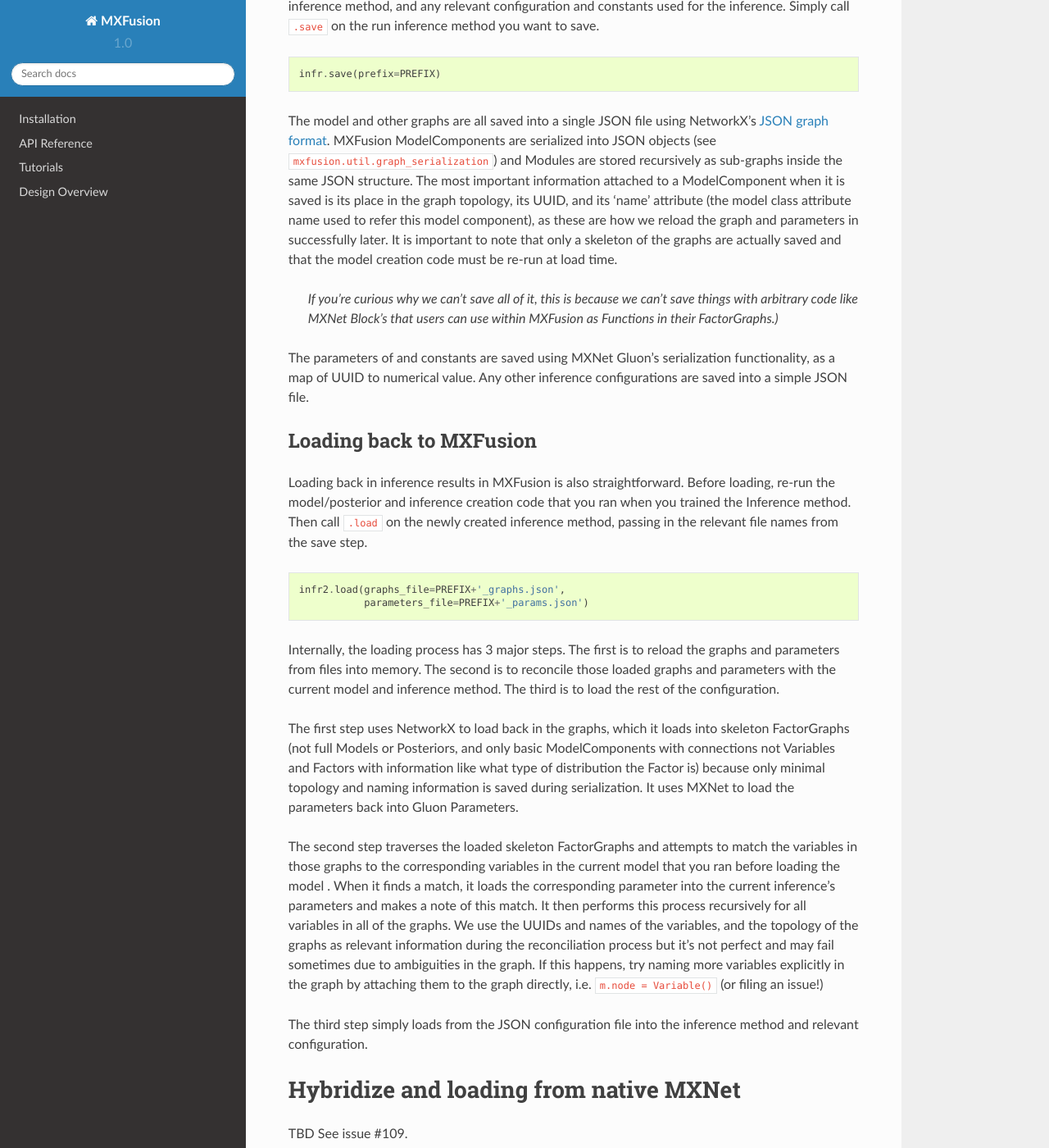
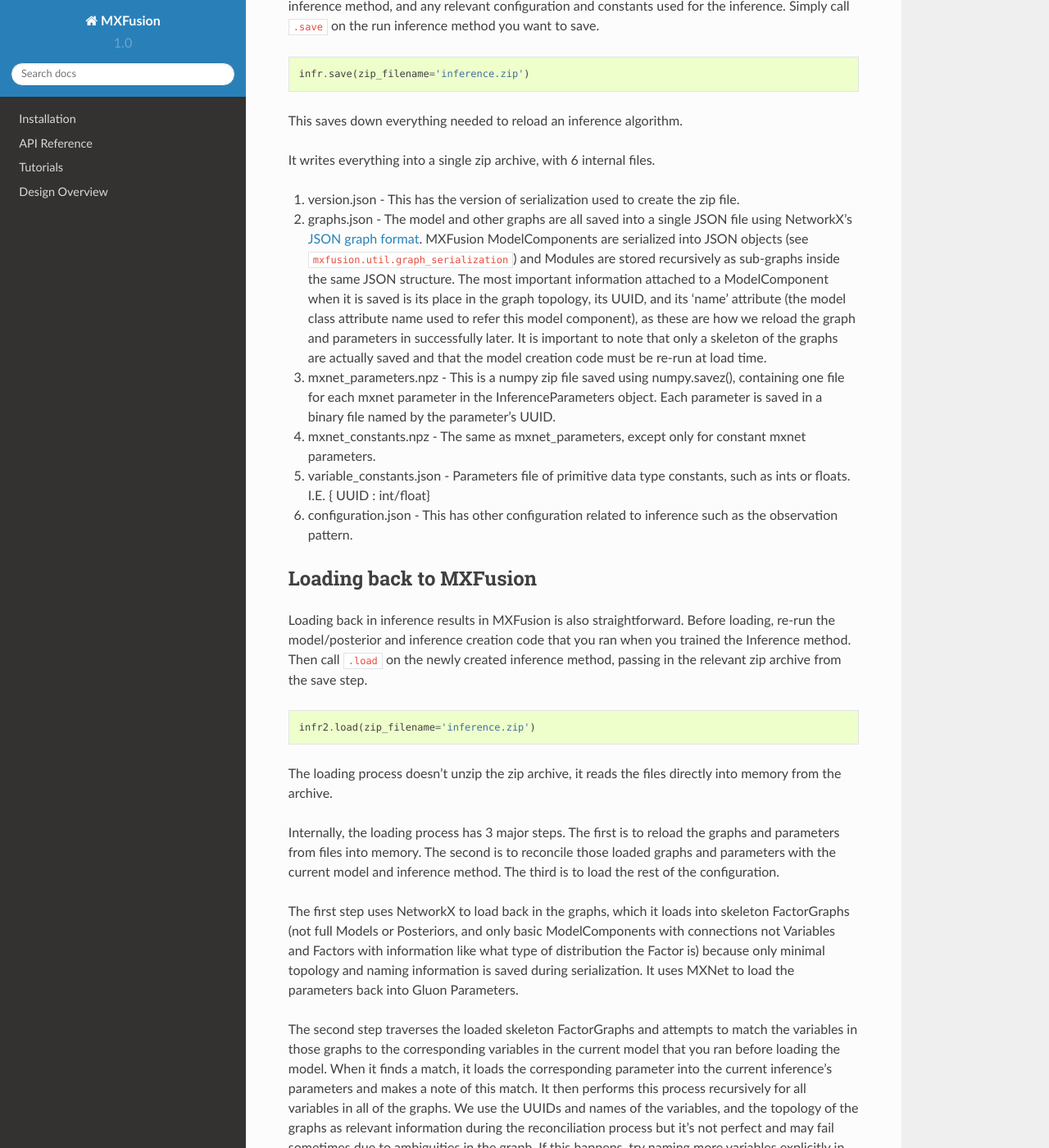
Before and after one commit to amzn/MXFusion, a Sphinx documentation site: the page built from docs/design_documents/serialization.md, in a window 1280 px wide and 1400 px high, scrolled down 268 px. Shown: the whole window at 82% size. Built offline with Sphinx 7.4.7 and the Read the Docs theme 2.0.0, drawn with Linux system fonts in a browser that asks for light colours; pages that are not in the unit, such as notebooks, are missing from menus; some of the changed text lies outside the part shown.

Commit message:
Update serialization doc with zipfile changes

````diff
--- a/docs/design_documents/serialization.md
+++ b/docs/design_documents/serialization.md
@@ -6,35 +6,53 @@ Saving your work in MXFusion is straightforward.
 Saving an inference method will save the model, any additional graphs used in the inference method, the state of the parameters at the end of the inference method, and any relevant configuration and constants used for the inference. Simply call ```.save``` on the run inference method you want to save.
 
 ```python
-infr.save(prefix=PREFIX)
+infr.save(zip_filename='inference.zip')
 ```
 
+This saves down everything needed to reload an inference algorithm.
 
-The model and other graphs are all saved into a single JSON file using NetworkX's [JSON graph format](https://networkx.github.io/documentation/latest/reference/readwrite/json_graph.html). MXFusion ModelComponents are serialized into JSON objects (see ```mxfusion.util.graph_serialization```) and Modules are stored recursively as sub-graphs inside the same JSON structure. The most important information attached to a ModelComponent when it is saved is its place in the graph topology, its UUID, and its 'name' attribute (the model class attribute name used to refer this model component), as these are how we reload the graph and parameters in successfully later. It is important to note that only a skeleton of the graphs are actually saved and that the model creation code must be re-run at load time.
-
-
-> *If you're curious why we can't save all of it, this is because we can't save things with arbitrary code like MXNet Block's that users can use within MXFusion as Functions in their FactorGraphs.)*
-
-
-The parameters of and constants are saved using MXNet Gluon's serialization functionality, as a map of UUID to numerical value. Any other inference configurations are saved into a simple JSON file.
+It writes everything into a single zip archive, with 6 internal files.
+1. version.json - This has the version of serialization used to create the zip file.
+2. graphs.json - The model and other graphs are all saved into a single JSON file using NetworkX's [JSON graph format](https://networkx.github.io/documentation/latest/reference/readwrite/json_graph.html).
+MXFusion ModelComponents are serialized into JSON objects (see ```mxfusion.util.graph_serialization```) and Modules are stored recursively as sub-graphs inside the same JSON structure.
+The most important information attached to a ModelComponent when it is saved is its place in the graph topology, its UUID, and its 'name' attribute (the model class attribute name used to refer this model component), as these are how we reload the graph and parameters in successfully later.
+It is important to note that only a skeleton of the graphs are actually saved and that the model creation code must be re-run at load time.
+3. mxnet_parameters.npz - This is a numpy zip file saved using numpy.savez(), containing one file for each
+   mxnet parameter in the InferenceParameters object. Each parameter is saved in a binary file named by the
+   parameter's UUID.
+4. mxnet_constants.npz - The same as mxnet_parameters, except only for constant mxnet parameters.
+5. variable_constants.json - Parameters file of primitive data type constants, such as ints or floats.
+   I.E. { UUID : int/float}
+6. configuration.json - This has other configuration related to inference such as the observation pattern.
 
 ## Loading back to MXFusion
 
-Loading back in inference results in MXFusion is also straightforward. Before loading, re-run the model/posterior and inference creation code that you ran when you trained the Inference method. Then call ```.load``` on the newly created inference method, passing in the relevant file names from the save step.
+Loading back in inference results in MXFusion is also straightforward. Before loading, re-run the model/posterior and inference creation code that you ran when you trained the Inference method. Then call ```.load``` on the newly created inference method, passing in the relevant zip archive from the save step.
 
 ```python
-infr2.load(graphs_file=PREFIX+'_graphs.json',
-           parameters_file=PREFIX+'_params.json')
+infr2.load(zip_filename='inference.zip')
 ```
 
-Internally, the loading process has 3 major steps. The first is to reload the graphs and parameters from files into memory. The second is to reconcile those loaded graphs and parameters with the current model and inference method. The third is to load the rest of the configuration.
+The loading process doesn't unzip the zip archive, it reads the files directly into memory from the archive.
 
-The first step uses NetworkX to load back in the graphs, which it loads into skeleton FactorGraphs (not full Models or Posteriors, and only basic ModelComponents with connections not Variables and Factors with information like what type of distribution the Factor is) because only minimal topology and naming information is saved during serialization. It uses MXNet to load the parameters back into Gluon Parameters.
+Internally, the loading process has 3 major steps.
+The first is to reload the graphs and parameters from files into memory.
+The second is to reconcile those loaded graphs and parameters with the current model and inference method.
+The third is to load the rest of the configuration.
 
-The second step traverses the loaded skeleton FactorGraphs and attempts to match the variables in those graphs to the corresponding variables in the current model that you ran before loading the model . When it finds a match, it loads the corresponding parameter into the current inference's parameters and makes a note of this match. It then performs this process recursively for all variables in all of the graphs. We use the UUIDs and names of the variables, and the topology of the graphs as relevant information during the reconciliation process but it's not perfect and may fail sometimes due to ambiguities in the graph. If this happens, try naming more variables explicitly in the graph by attaching them to the graph directly, i.e. ```m.node = Variable()``` (or filing an issue!)
+The first step uses NetworkX to load back in the graphs, which it loads into skeleton FactorGraphs
+(not full Models or Posteriors, and only basic ModelComponents with connections not Variables and Factors with information like what type of distribution the Factor is)
+because only minimal topology and naming information is saved during serialization.
+It uses MXNet to load the parameters back into Gluon Parameters.
+
+The second step traverses the loaded skeleton FactorGraphs and attempts to match the variables in those graphs to the corresponding variables in the current model that you ran before loading the model.
+When it finds a match, it loads the corresponding parameter into the current inference's parameters and makes a note of this match.
+It then performs this process recursively for all variables in all of the graphs.
+We use the UUIDs and names of the variables, and the topology of the graphs as relevant information during the reconciliation process but it's not perfect and may fail sometimes due to ambiguities in the graph.
+If this happens, try naming more variables explicitly in the graph by attaching them to the graph directly, i.e. ```m.node = Variable()``` (or filing an issue!)
 
 The third step simply loads from the JSON configuration file into the inference method and relevant configuration.
 
 # Hybridize and loading from native MXNet
 
-TBD See issue \#109.
+There is no way to hybridize your models in MXFusion, nor is there a plan to enable that functionality. See issue \#109 for more information on why.
````
